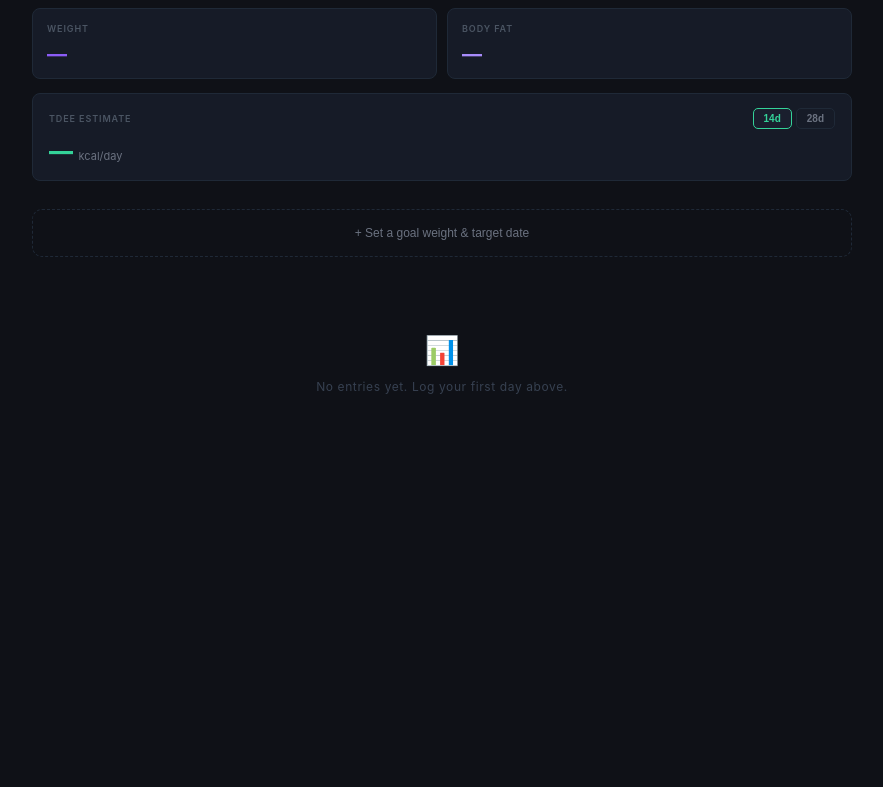
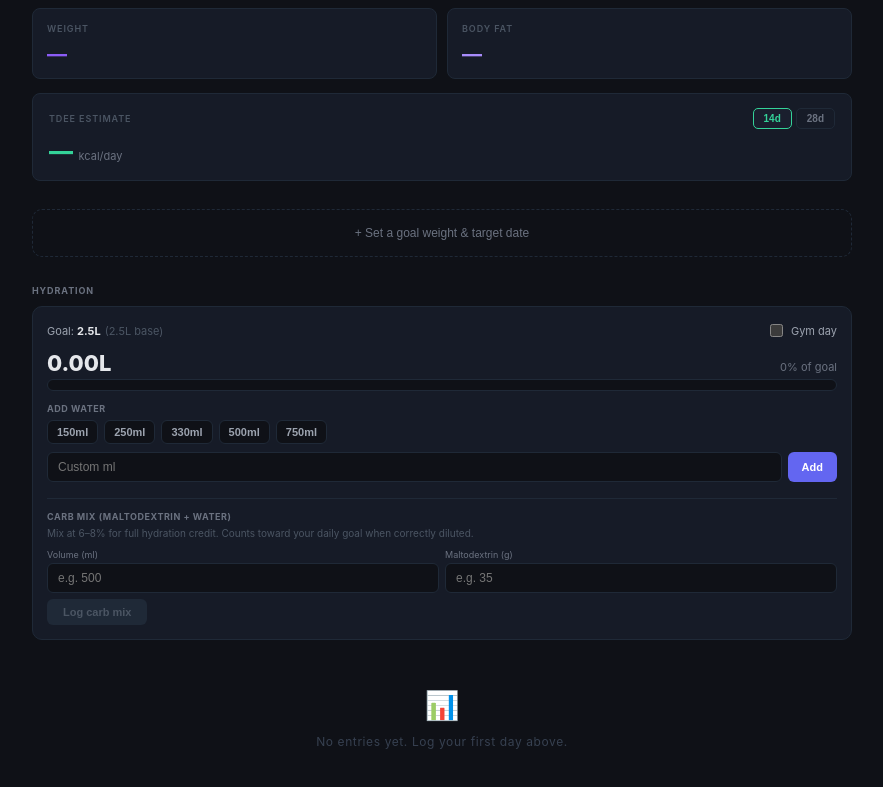
Before and after one commit to mg-data-portfolio/body-tracker, a React (Vite) app: page / in a window 1280 px wide. Shown: the part 859-1646 px from the top of the page, without its empty margins (198-1081 px from the left). Before the commit the page ends 1361 px from the top, so only its background shows below. Built offline with nearby package versions, Linux system fonts and the light colour scheme.

Commit message:
feat: hydration tracker with maltodextrin concentration guide

```diff
--- a/src/App.jsx
+++ b/src/App.jsx
@@ -8,6 +8,7 @@ const CYCLE_KEY = "body-tracker-cycle";
 const GOAL_KEY = "body-tracker-goal";
 const PHASEHIST_KEY = "body-tracker-phasehist";
 const THEME_KEY = "body-tracker-theme";
+const WATER_KEY = "body-tracker-water";
 
 // Structural color tokens. Accent colors (phase/macro) are left as literal hex
 // since they read well on both themes.
@@ -460,6 +461,7 @@ export default function App() {
   const [goal, setGoal] = useState(null);
   const [goalOpen, setGoalOpen] = useState(false);
   const [reviewConfirming, setReviewConfirming] = useState(false);
+  const [waterLog, setWaterLog] = useState({}); // { [date]: { plain: ml, carbMix: ml, gymDay: bool } }
   // Phase history: array of { date, phase, magnitude }
   const [phaseHist, setPhaseHist] = useState([]);
   const fileInputRef = useRef(null);
@@ -485,6 +487,8 @@ export default function App() {
       if (ph) setPhaseHist(ph);
       const t = store.get(THEME_KEY);
       if (t === "light" || t === "dark") setTheme(t);
+      const wl = store.get(WATER_KEY);
+      if (wl) setWaterLog(wl);
     } catch (_) {}
     setLoaded(true);
   }, []);
@@ -537,6 +541,19 @@ export default function App() {
   const saveGoal = (next) => {
     setGoal(next);
     store.set(GOAL_KEY, next);
+  };
+  const saveWater = (next) => { setWaterLog(next); store.set(WATER_KEY, next); };
+  const addWaterAmount = (date, field, ml) => {
+    const day = waterLog[date] || { plain: 0, carbMix: 0, gymDay: false };
+    saveWater({ ...waterLog, [date]: { ...day, [field]: Math.max(0, (day[field] || 0) + ml) } });
+  };
+  const toggleGymDay = (date, val) => {
+    const day = waterLog[date] || { plain: 0, carbMix: 0, gymDay: false };
+    saveWater({ ...waterLog, [date]: { ...day, gymDay: val } });
+  };
+  const resetWaterDay = (date) => {
+    const day = waterLog[date] || { plain: 0, carbMix: 0, gymDay: false };
+    saveWater({ ...waterLog, [date]: { plain: 0, carbMix: 0, gymDay: day.gymDay } });
   };
 
   const savePhaseHist = (next) => {
@@ -2093,6 +2110,16 @@ export default function App() {
         </div>
 
 
+        {/* ── Hydration Tracker ── */}
+        <WaterLogger
+          date={today}
+          waterLog={waterLog}
+          latestWeight={latestWeight}
+          addWaterAmount={addWaterAmount}
+          toggleGymDay={toggleGymDay}
+          resetWaterDay={resetWaterDay}
+        />
+
         {/* ── Log Table ── */}
         {displayRows.length > 0 && (
           <div>
@@ -2171,6 +2198,141 @@ export default function App() {
     </div>
   );
 }
+
+// ── Hydration Tracker ──
+function WaterLogger({ date, waterLog, latestWeight, addWaterAmount, toggleGymDay, resetWaterDay }) {
+  const [customMl, setCustomMl] = useState("");
+  const [carbMl, setCarbMl] = useState("");
+  const [carbG, setCarbG] = useState("");
+
+  const day = waterLog[date] || { plain: 0, carbMix: 0, gymDay: false };
+  const plain = day.plain || 0;
+  const carb = day.carbMix || 0;
+  const total = plain + carb;
+
+  // Goal: 35ml/kg base + 750ml on gym days
+  const baseGoal = latestWeight ? Math.round((latestWeight * 35) / 100) * 100 : 2500;
+  const goal = baseGoal + (day.gymDay ? 750 : 0);
+  const pct = Math.min(100, Math.round((total / goal) * 100));
+  const gaugeColor = pct >= 100 ? "#34d399" : pct >= 66 ? "#60a5fa" : pct >= 33 ? "#818cf8" : "var(--border-strong)";
+
+  // Maltodextrin concentration warning: 8% max = 80g per litre
+  const maxMaltodextrin = carbMl !== "" ? Math.floor(Number(carbMl) * 0.08) : null;
+  const carbGNum = carbG !== "" ? Number(carbG) : null;
+  const concPct = carbMl !== "" && carbGNum != null ? (carbGNum / Number(carbMl)) * 100 : null;
+  const concWarning = concPct != null && concPct > 8
+    ? `Too concentrated (${concPct.toFixed(1)}%) — above 8% slows absorption. Max ${maxMaltodextrin}g for ${carbMl}ml.`
+    : concPct != null && concPct >= 6
+    ? `Good concentration (${concPct.toFixed(1)}%) — within 6–8% window ✓`
+    : concPct != null
+    ? `Dilute (${concPct.toFixed(1)}%) — fine for hydration, low carb delivery`
+    : null;
+  const concColor = concPct != null && concPct > 8 ? "#f87171" : concPct != null && concPct >= 6 ? "#34d399" : "var(--text-muted)";
+
+  const field = { background: "var(--bg)", border: "1px solid var(--border)", borderRadius: 6, padding: "7px 10px", color: "var(--text)", fontSize: 12, outline: "none", boxSizing: "border-box" };
+  const presetBtn = { border: "1px solid var(--border)", borderRadius: 6, padding: "5px 9px", fontSize: 11, fontWeight: 600, cursor: "pointer", background: "var(--bg)", color: "var(--text-soft)" };
+
+  return (
+    <div style={{ marginTop: 24 }}>
+      <div style={{ fontSize: 9, fontWeight: 700, letterSpacing: "0.1em", textTransform: "uppercase", color: "var(--text-muted)", marginBottom: 10 }}>Hydration</div>
+      <div style={{ background: "var(--surface)", border: "1px solid var(--border)", borderRadius: 10, padding: "14px" }}>
+        {/* Goal + gym day */}
+        <div style={{ display: "flex", justifyContent: "space-between", alignItems: "center", marginBottom: 12 }}>
+          <div style={{ fontSize: 11, color: "var(--text-soft)" }}>
+            Goal: <strong style={{ color: "var(--text)" }}>{(goal / 1000).toFixed(1)}L</strong>
+            <span style={{ color: "var(--text-dim)", marginLeft: 4 }}>({(baseGoal / 1000).toFixed(1)}L base{day.gymDay ? " + 0.75L gym" : ""})</span>
+          </div>
+          <label style={{ display: "flex", alignItems: "center", gap: 5, cursor: "pointer", fontSize: 11, color: "var(--text-soft)" }}>
+            <input type="checkbox" checked={day.gymDay} onChange={e => toggleGymDay(date, e.target.checked)}
+              style={{ accentColor: "#6366f1", width: 13, height: 13 }} />
+            Gym day
+          </label>
+        </div>
+        {/* Gauge */}
+        <div style={{ marginBottom: 12 }}>
+          <div style={{ display: "flex", justifyContent: "space-between", alignItems: "flex-end", marginBottom: 5 }}>
+            <span style={{ fontSize: 22, fontWeight: 800, color: pct >= 100 ? "#34d399" : "var(--text)", lineHeight: 1 }}>
+              {(total / 1000).toFixed(2)}L
+            </span>
+            <span style={{ fontSize: 11, color: "var(--text-muted)" }}>{pct}% of goal</span>
+          </div>
+          <div style={{ height: 10, borderRadius: 999, background: "var(--bg)", overflow: "hidden", border: "1px solid var(--border)" }}>
+            <div style={{ height: "100%", width: `${pct}%`, background: gaugeColor, borderRadius: 999, transition: "width 300ms ease" }} />
+          </div>
+          {pct >= 100 && <div style={{ fontSize: 10, color: "#34d399", marginTop: 4, textAlign: "center" }}>✓ Goal reached</div>}
+          {(plain > 0 || carb > 0) && (
+            <div style={{ display: "flex", gap: 12, marginTop: 6 }}>
+              {plain > 0 && <span style={{ fontSize: 10, color: "var(--text-muted)" }}>💧 Water: <strong style={{ color: "var(--text)" }}>{(plain / 1000).toFixed(2)}L</strong></span>}
+              {carb > 0 && <span style={{ fontSize: 10, color: "var(--text-muted)" }}>🟡 Carb mix: <strong style={{ color: "#f59e0b" }}>{(carb / 1000).toFixed(2)}L</strong></span>}
+            </div>
+          )}
+        </div>
+        {/* Water presets */}
+        <div style={{ fontSize: 9, color: "var(--text-muted)", fontWeight: 700, letterSpacing: "0.06em", textTransform: "uppercase", marginBottom: 6 }}>Add water</div>
+        <div style={{ display: "flex", gap: 6, flexWrap: "wrap", marginBottom: 8 }}>
+          {[150, 250, 330, 500, 750].map(ml => (
+            <button key={ml} onClick={() => addWaterAmount(date, "plain", ml)} style={presetBtn}>{ml}ml</button>
+          ))}
+        </div>
+        <div style={{ display: "flex", gap: 6, marginBottom: 16 }}>
+          <input type="number" inputMode="decimal" value={customMl} onChange={e => setCustomMl(e.target.value)}
+            placeholder="Custom ml" style={{ ...field, flex: 1 }} />
+          <button onClick={() => { if (customMl !== "") { addWaterAmount(date, "plain", Number(customMl)); setCustomMl(""); } }}
+            style={{ ...presetBtn, background: "#6366f1", color: "#fff", border: "none", padding: "7px 14px" }}>Add</button>
+        </div>
+        {/* Carb mix section */}
+        <div style={{ borderTop: "1px solid var(--border)", paddingTop: 12 }}>
+          <div style={{ fontSize: 9, color: "var(--text-muted)", fontWeight: 700, letterSpacing: "0.06em", textTransform: "uppercase", marginBottom: 4 }}>
+            Carb mix (maltodextrin + water)
+          </div>
+          <div style={{ fontSize: 10, color: "var(--text-dim)", marginBottom: 8, lineHeight: 1.5 }}>
+            Mix at 6–8% for full hydration credit. Counts toward your daily goal when correctly diluted.
+          </div>
+          <div style={{ display: "flex", gap: 6, marginBottom: 6 }}>
+            <div style={{ flex: 1 }}>
+              <div style={{ fontSize: 9, color: "var(--text-muted)", marginBottom: 3 }}>Volume (ml)</div>
+              <input type="number" inputMode="decimal" value={carbMl} onChange={e => setCarbMl(e.target.value)}
+                placeholder="e.g. 500" style={{ ...field, width: "100%" }} />
+            </div>
+            <div style={{ flex: 1 }}>
+              <div style={{ fontSize: 9, color: "var(--text-muted)", marginBottom: 3 }}>
+                Maltodextrin (g) {carbMl !== "" ? `· max ${Math.floor(Number(carbMl) * 0.08)}g` : ""}
+              </div>
+              <input type="number" inputMode="decimal" value={carbG} onChange={e => setCarbG(e.target.value)}
+                placeholder="e.g. 35" style={{ ...field, width: "100%", borderColor: concPct != null && concPct > 8 ? "#f87171" : "var(--border)" }} />
+            </div>
+          </div>
+          {concWarning && (
+            <div style={{ fontSize: 10, color: concColor, marginBottom: 8, lineHeight: 1.4 }}>{concWarning}</div>
+          )}
+          <button
+            disabled={carbMl === "" || (concPct != null && concPct > 8)}
+            onClick={() => {
+              if (carbMl !== "" && (concPct == null || concPct <= 8)) {
+                addWaterAmount(date, "carbMix", Number(carbMl));
+                setCarbMl(""); setCarbG("");
+              }
+            }}
+            style={{ ...presetBtn, background: (carbMl === "" || (concPct != null && concPct > 8)) ? "var(--border)" : "#f59e0b", color: (carbMl === "" || (concPct != null && concPct > 8)) ? "var(--text-dim)" : "#fff", border: "none", padding: "7px 16px", cursor: (carbMl === "" || (concPct != null && concPct > 8)) ? "default" : "pointer" }}>
+            Log carb mix
+          </button>
+          {carb > 0 && (
+            <span style={{ fontSize: 10, color: "var(--text-muted)", marginLeft: 10 }}>
+              Today: {(carb / 1000).toFixed(2)}L logged
+            </span>
+          )}
+        </div>
+        {/* Reset */}
+        {(plain > 0 || carb > 0) && (
+          <button onClick={() => resetWaterDay(date)} style={{ marginTop: 12, background: "none", border: "none", color: "var(--text-faint)", fontSize: 10, cursor: "pointer", textDecoration: "underline" }}>
+            Reset today
+          </button>
+        )}
+      </div>
+    </div>
+  );
+}
+
 
 function TrendsView({ range, setRange, metric, setMetric, chartWithTrend, metricRows, metricCfg, totalChange, weeklyChange, theme, overlayData, phaseMarkers }) {
   // Recharts renders SVG attributes that don't resolve CSS var(), so use literal colors.
```
